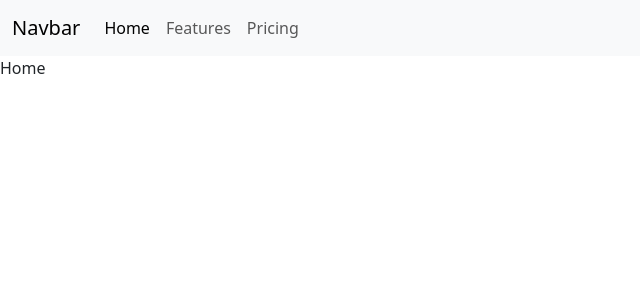
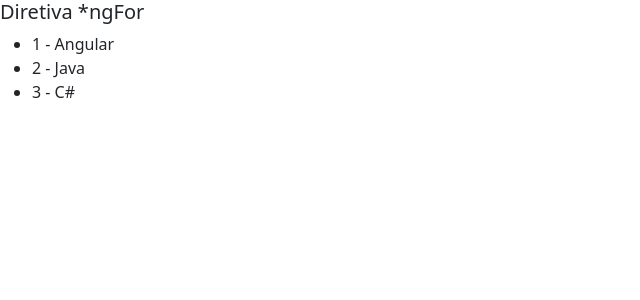
Before and after one commit to sergiohrodrigues/learning-angular, an Angular app: page / in a window 1280 px wide. Shown: the top 300 px of the page, without its empty margins (0-640 px from the left). Built offline with nearby package versions, Linux system fonts and the light colour scheme.

Commit message:
diretiva: ngFor

```diff
--- a/src/app/app.component.html
+++ b/src/app/app.component.html
@@ -14,4 +14,5 @@
 <button class="btn btn-primary" (click)="exibir = false">Deletar</button> -->
 
 <!-- <app-diretiva-ngif></app-diretiva-ngif> -->
-<app-diretiva-ngswitch></app-diretiva-ngswitch>
+<!-- <app-diretiva-ngswitch></app-diretiva-ngswitch> -->
+ <app-diretiva-ngfor></app-diretiva-ngfor>
--- a/src/app/app.component.ts
+++ b/src/app/app.component.ts
@@ -7,11 +7,12 @@
 import { CommonModule } from '@angular/common';
 import { DiretivaNgifComponent } from "./diretiva-ngif/diretiva-ngif.component";
 import { DiretivaNgswitchComponent } from './diretiva-ngswitch/diretiva-ngswitch.component';
+import { DiretivaNgforComponent } from "./diretiva-ngfor/diretiva-ngfor.component";
 
 @Component({
   selector: 'app-root',
   standalone: true,
-  imports: [RouterOutlet, MeuPrimeiroComponent, CursosComponent, DataBindingComponent, CicloComponent, CommonModule, DiretivaNgifComponent, DiretivaNgswitchComponent],
+  imports: [RouterOutlet, MeuPrimeiroComponent, CursosComponent, DataBindingComponent, CicloComponent, CommonModule, DiretivaNgifComponent, DiretivaNgswitchComponent, DiretivaNgforComponent],
   templateUrl: './app.component.html',
   styleUrl: './app.component.css'
 })
--- /dev/null
+++ b/src/app/diretiva-ngfor/diretiva-ngfor.component.html
@@ -0,0 +1,7 @@
+<h5>Diretiva *ngFor</h5>
+
+<ul>
+    <li *ngFor="let curso of cursos; let i = index">
+        {{ i + 1 }} - {{ curso }}
+    </li>
+</ul>
--- /dev/null
+++ b/src/app/diretiva-ngfor/diretiva-ngfor.component.ts
@@ -0,0 +1,14 @@
+import { CommonModule } from '@angular/common';
+import { Component } from '@angular/core';
+
+@Component({
+  selector: 'app-diretiva-ngfor',
+  standalone: true,
+  imports: [CommonModule],
+  templateUrl: './diretiva-ngfor.component.html',
+  styleUrl: './diretiva-ngfor.component.css'
+})
+export class DiretivaNgforComponent {
+
+  cursos: string[] = ["Angular", "Java", "C#"]
+}
```
Also changed, not shown: src/app/diretiva-ngfor/diretiva-ngfor.component.css (added), 1 other file (tests, documents, lock files or other folders).
